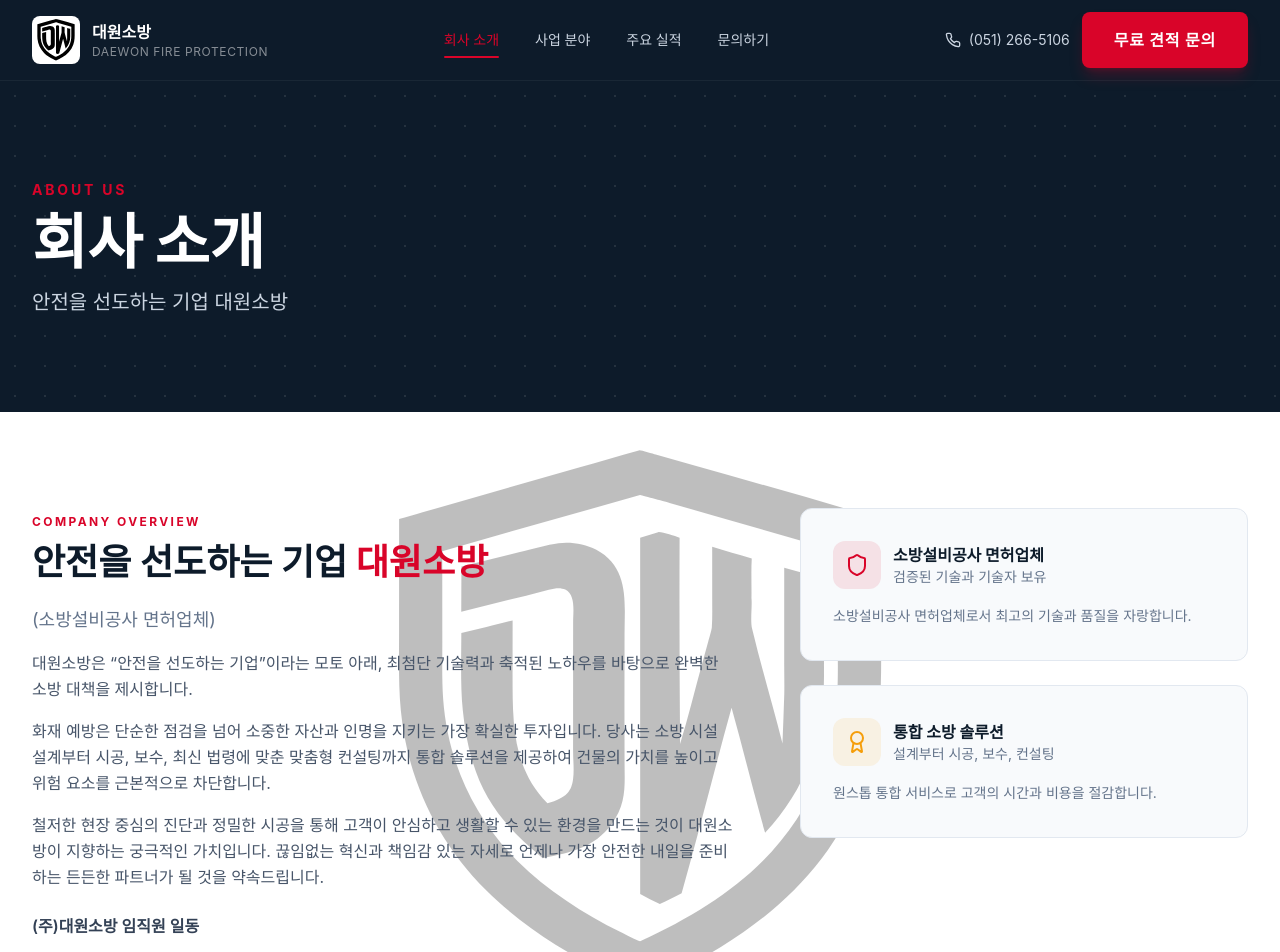
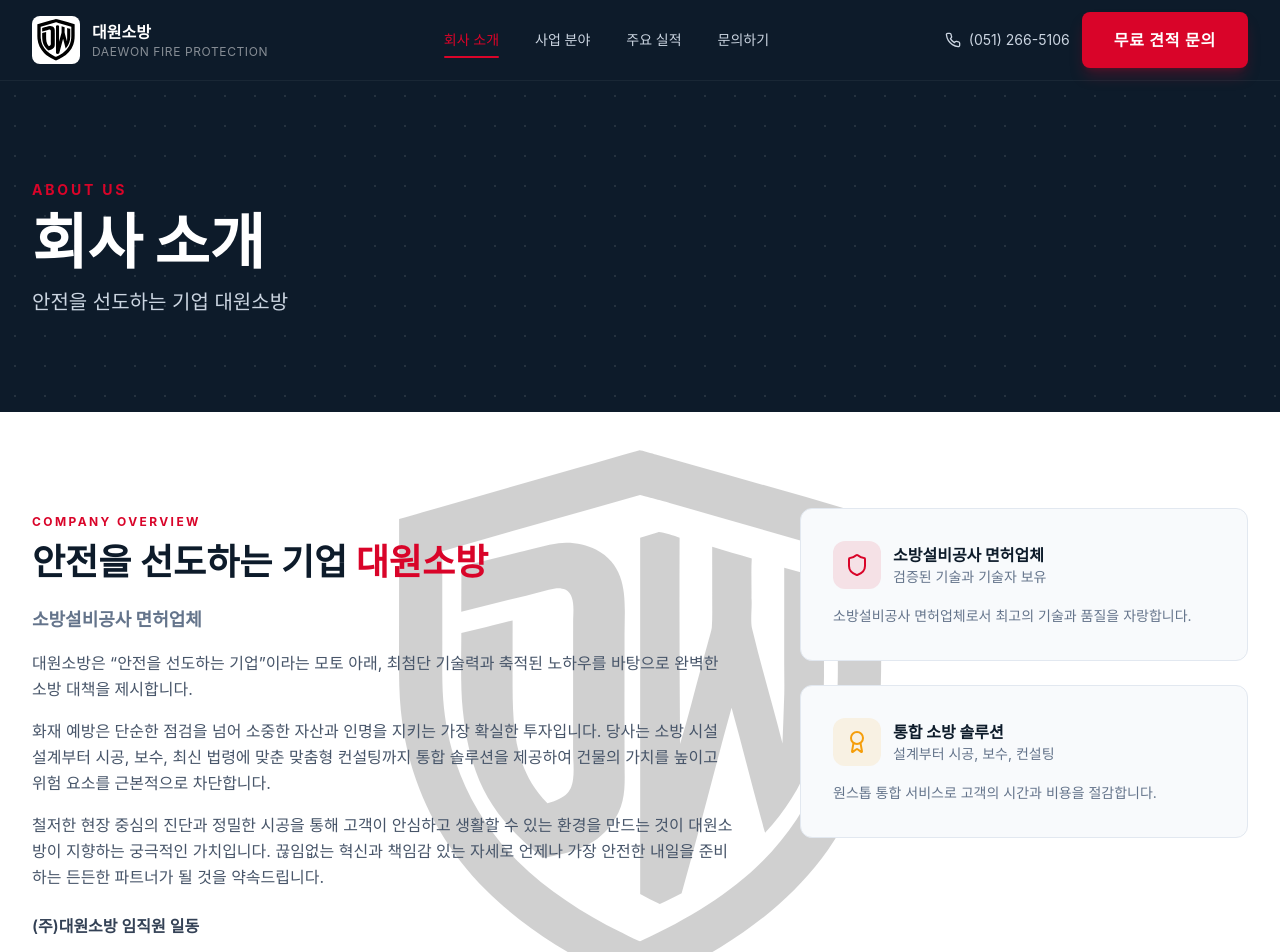
Before and after one commit to jokoouyou/daewon0.1, a Next.js app: page /about in a window 1280 px wide. Shown: the top 952 px of the page. Built offline with nearby package versions, Linux system fonts and the light colour scheme.

Commit message:
Logo updated

```diff
--- a/src/app/about/AboutClient.tsx
+++ b/src/app/about/AboutClient.tsx
@@ -77,7 +77,7 @@ export default function AboutClient() {
       <section id="overview" className="relative overflow-hidden py-16 md:py-24 bg-white">
         <div
           aria-hidden="true"
-          className="pointer-events-none absolute inset-0 opacity-25"
+          className="pointer-events-none absolute inset-0 opacity-[0.18]"
           style={{
             backgroundImage: "url('/assets/images/Logo-Daewon.svg')",
             backgroundPosition: "center",
@@ -96,7 +96,7 @@ export default function AboutClient() {
                 <span className="text-safety-red">대원소방</span>
               </h2>
               <p className="text-slate-500 text-base md:text-lg leading-relaxed mb-4">
-                (소방설비공사 면허업체)
+                <b>소방설비공사 면허업체</b>
               </p>
               <div className="space-y-4 text-slate-600 leading-relaxed">
                 <p>
```
